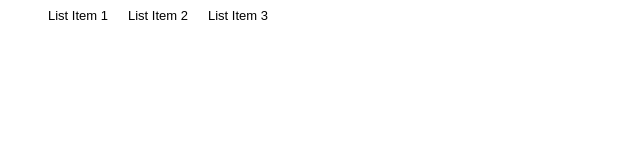
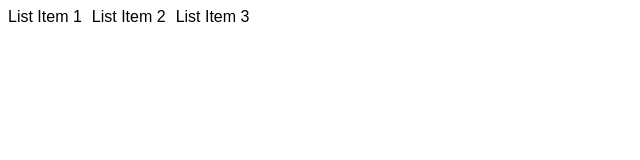
Before and after one commit to T7-Components/list-inline, a React app: page / in a window 1280 px wide. Shown: the whole page, without its empty margins (0-640 px from the left). Built offline with nearby package versions, Linux system fonts and the light colour scheme.

Commit message:
Slight tweaks to CSS, to allow the `<li>` to get the "root" font-size back.

```diff
--- a/source/index.css
+++ b/source/index.css
@@ -3,20 +3,26 @@
 ============================================================
 */
 
+.t7-list-inline,
+.t7-list-inline > li {
+  margin: 0;
+  padding: 0;
+}
+
 .t7-list-inline {
   font-size: 0;
 
   margin-top: -10px;
-  margin-left: -20px;
+  margin-left: -10px;
+  margin-bottom: 20px;
 }
 
 .t7-list-inline > li {
-  font-size: 13px;
+  font-size: 1rem;
 
   display: inline-block;
   list-style: none;
-  margin-left: 0;
 
   padding-top: 10px;
-  padding-left: 20px;
+  padding-left: 10px;
 }
```
